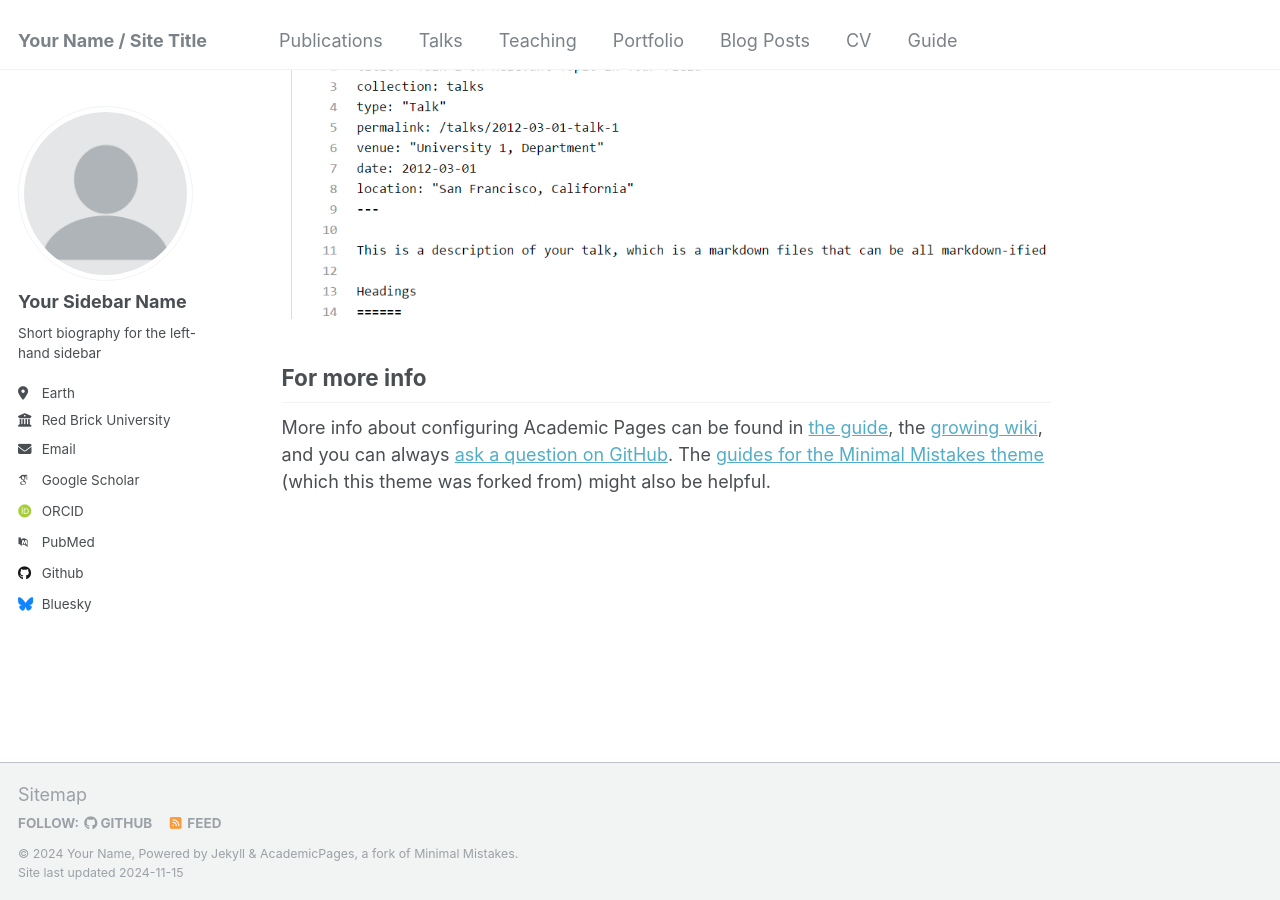
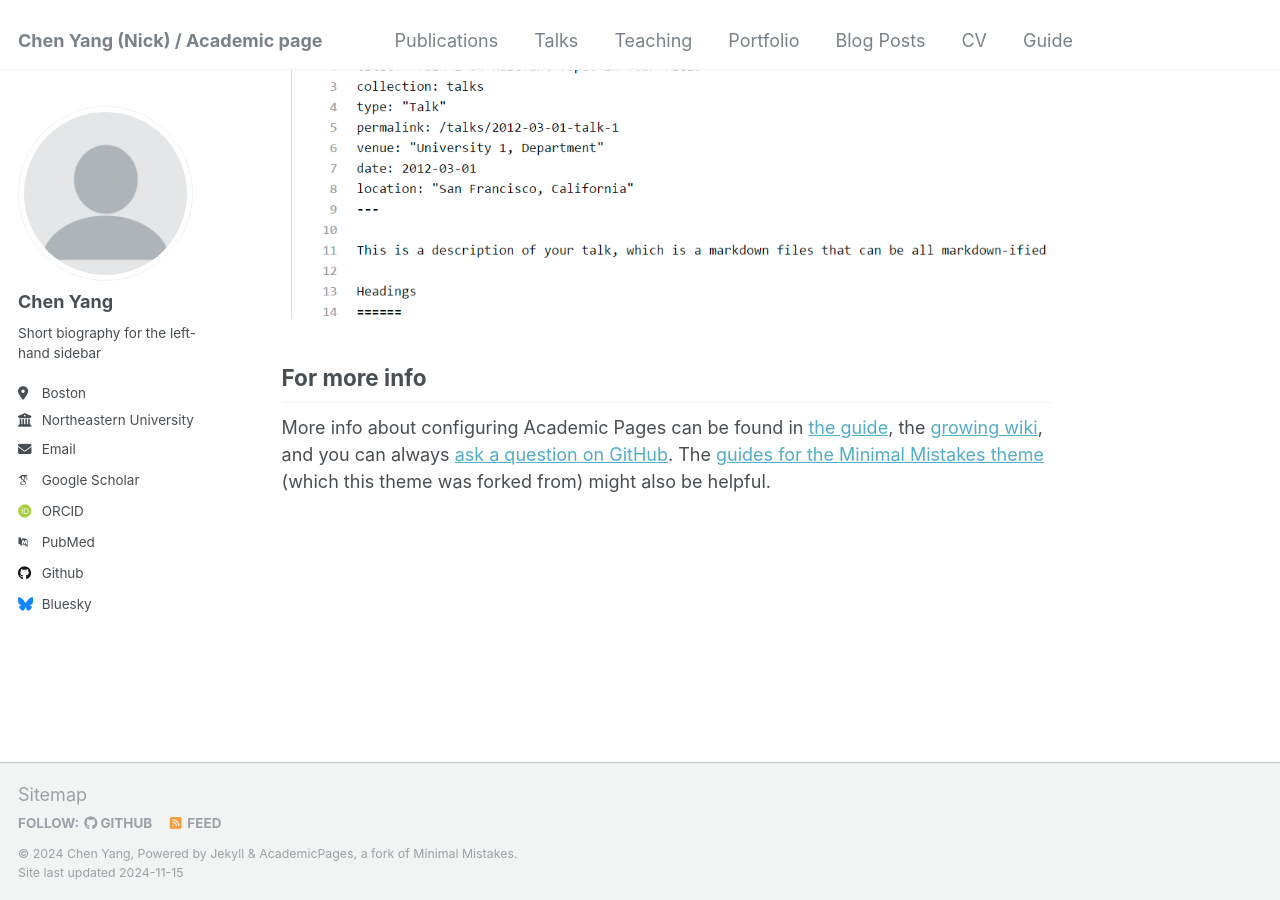
Before and after one commit to ChenYang-personal/chenyangNick.github.io, a Jekyll site: the page built from _pages/about.md, in a window 1280 px wide and 900 px high, scrolled down 2643 px. Built offline with Jekyll 4.4.1, drawn with Linux system fonts in a browser that asks for light colours; some web fonts are replaced.

Commit message:
Update _config.yml

```diff
--- a/_config.yml
+++ b/_config.yml
@@ -8,10 +8,10 @@
 
 # Basic Site Settings
 locale                   : "en-US"
-title                    : "Your Name / Site Title"
+title                    : "Chen Yang (Nick) / Academic page"
 title_separator          : "-"
-name                     : &name "Your Name"
-description              : &description "personal description"
+name                     : &name "Chen Yang"
+description              : &description "A passionate person that is interested into machine learning, data science, food, and coffee shop"
 url                      : https://academicpages.github.io # the base hostname & protocol for your site e.g. "https://[your GitHub username].github.io"
 baseurl                  : "" # the subpath of your site, e.g. "/blog"
 repository               : "academicpages/academicpages.github.io"
@@ -22,13 +22,13 @@ repository               : "academicpages/academicpages.github.io"
 author:
   # Biographic information
   avatar           : "profile.png"
-  name             : "Your Sidebar Name"
+  name             : "Chen Yang <Nick>"
   pronouns         : # example: "she/her"
   bio              : "Short biography for the left-hand sidebar"
-  location         : "Earth"
-  employer         : "Red Brick University"
+  location         : "Boston"
+  employer         : "Northeastern University"
   uri              : # URL
-  email            : "none@example.org"
+  email            : "xsyyyccc@gmail.com"
 
   # Academic websites
   arxiv            : # URL - Update with the correct link to your profile
```
